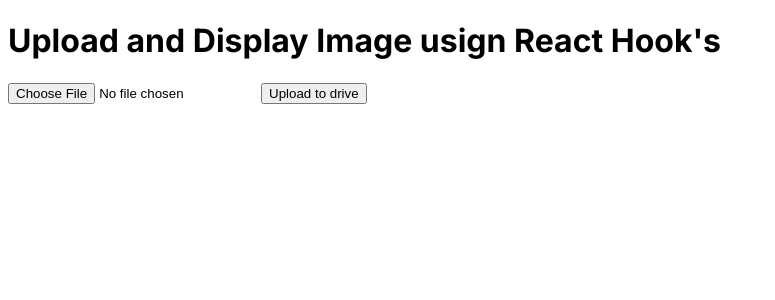
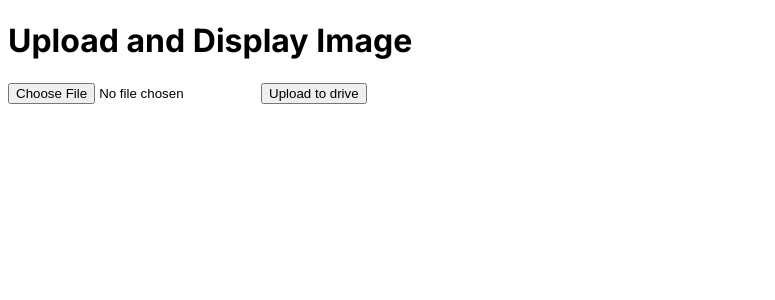
Before and after one commit to emdyyy/beparty, a Next.js app: page / in a window 1280 px wide. Shown: the top 300 px of the page, without its empty margins (0-775 px from the left). Built offline with nearby package versions, Linux system fonts and the light colour scheme.

Commit message:
Updated eslint error

```diff
--- a/src/app/page.tsx
+++ b/src/app/page.tsx
@@ -19,7 +19,7 @@ export default function Home() {
 
   return (
     <main>
-      <h1>Upload and Display Image usign React Hook's</h1>
+      <h1>Upload and Display Image</h1>
       {selectedImage && (
         <div>
           <Image
```
